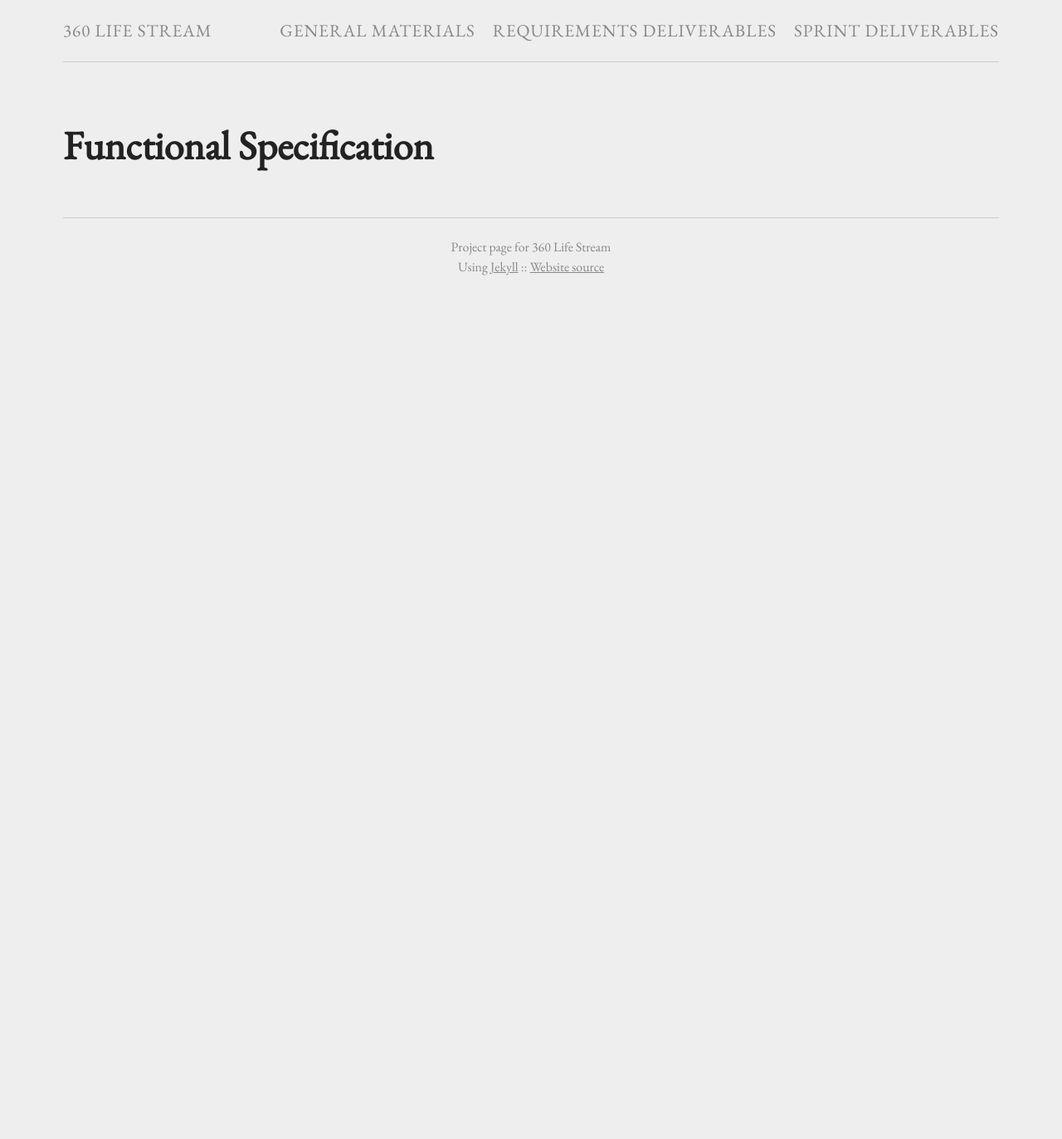
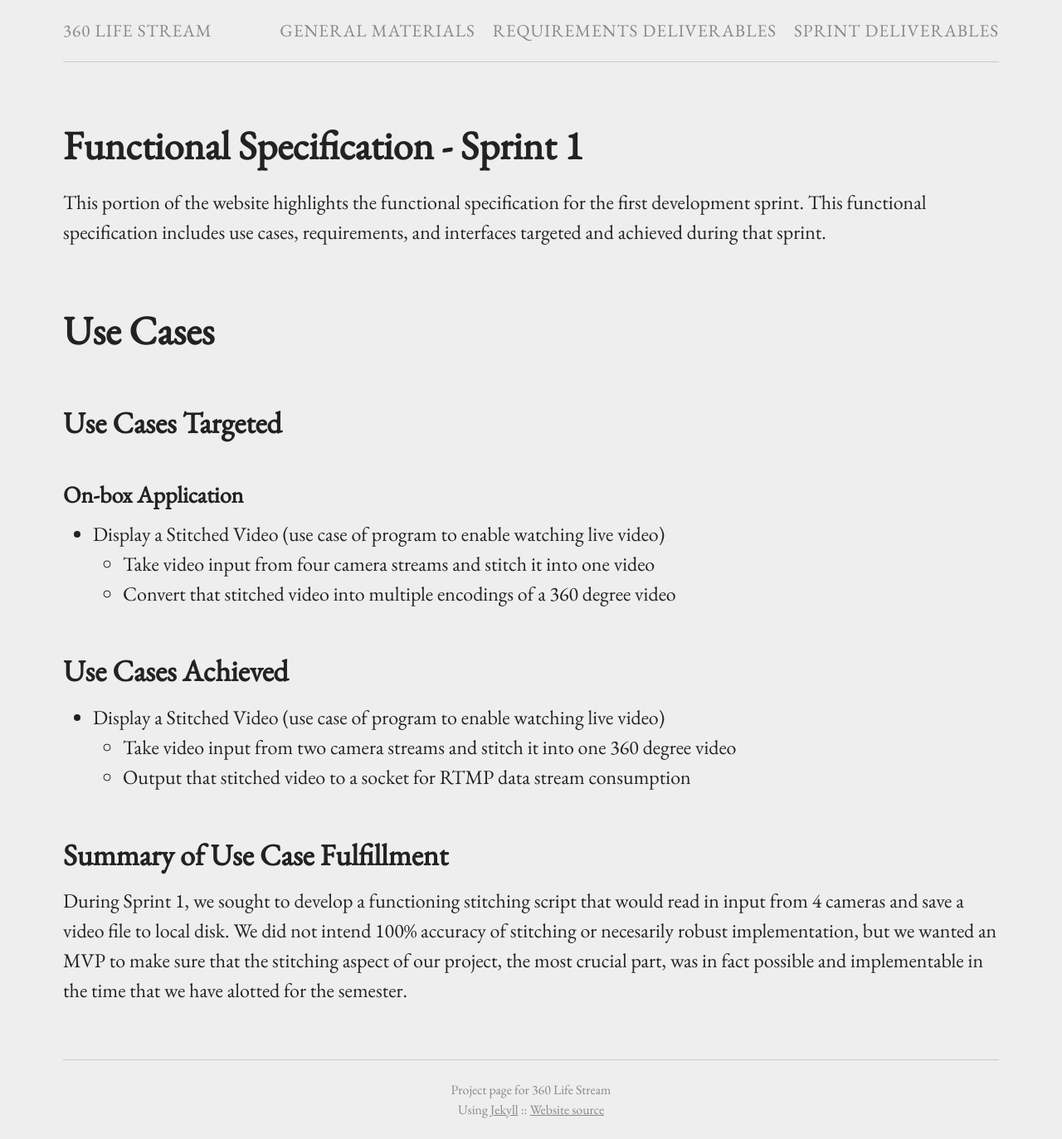
Before and after one commit to 360ls/360ls, a Jekyll site: the page built from _sprint/sprint1/specification.md, in a window 1280 px wide. Shown: the whole page at 83% size. Built offline with Jekyll 4.4.1, drawn with Linux system fonts in a browser that asks for light colours; before the commit the page ends 900 px from its top, so only the background shows below that.

```diff
--- a/_sprint/sprint1/specification.md
+++ b/_sprint/sprint1/specification.md
@@ -1,4 +1,24 @@
 ---
 layout: page
-title: Functional Specification
+title: Functional Specification - Sprint 1
 ---
+
+This portion of the website highlights the functional specification for the first development sprint. This functional specification includes use cases, requirements, and interfaces targeted and achieved during that sprint.
+
+# Use Cases
+
+## Use Cases Targeted
+
+### On-box Application
+- Display a Stitched Video (use case of program to enable watching live video)
+	- Take video input from four camera streams and stitch it into one video
+	- Convert that stitched video into multiple encodings of a 360 degree video
+
+## Use Cases Achieved
+- Display a Stitched Video (use case of program to enable watching live video)
+	- Take video input from two camera streams and stitch it into one 360 degree video
+	- Output that stitched video to a socket for RTMP data stream consumption
+
+
+## Summary of Use Case Fulfillment
+During Sprint 1, we sought to develop a functioning stitching script that would read in input from 4 cameras and save a video file to local disk. We did not intend 100% accuracy of stitching or necesarily robust implementation, but we wanted an MVP to make sure that the stitching aspect of our project, the most crucial part, was in fact possible and implementable in the time that we have alotted for the semester.
```
Also changed, not shown: _sprint/sprint1/design.md (+2 -0 lines).
